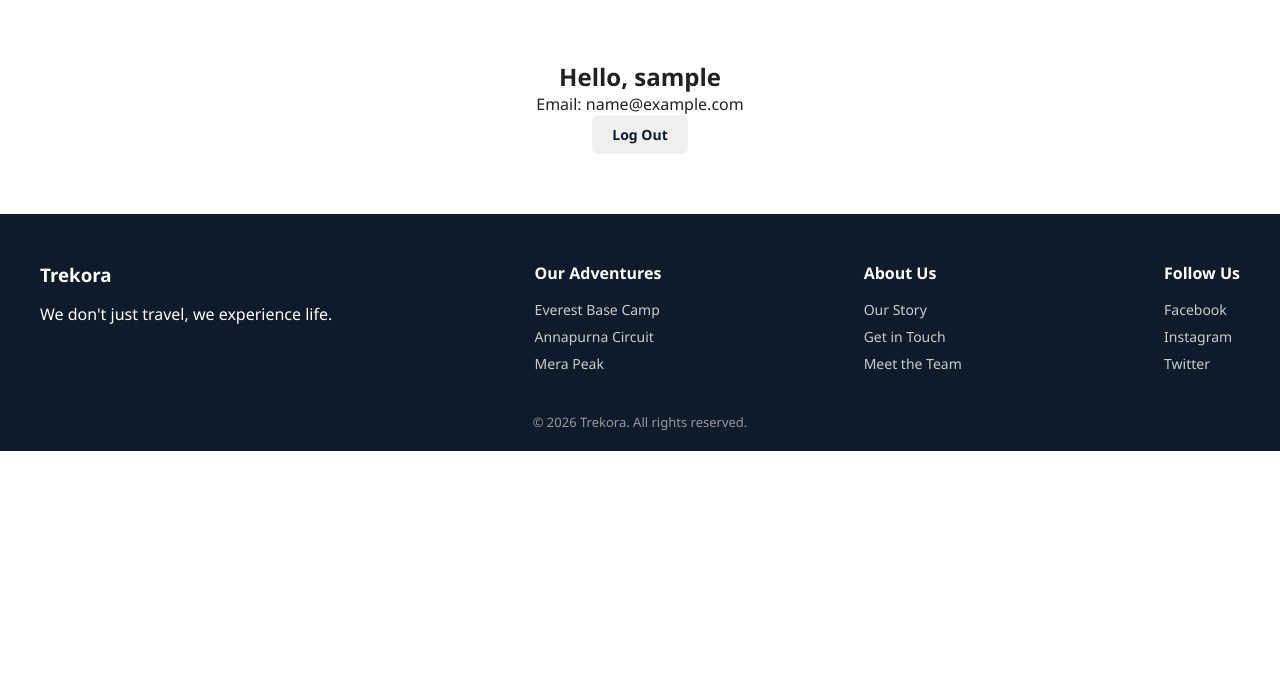
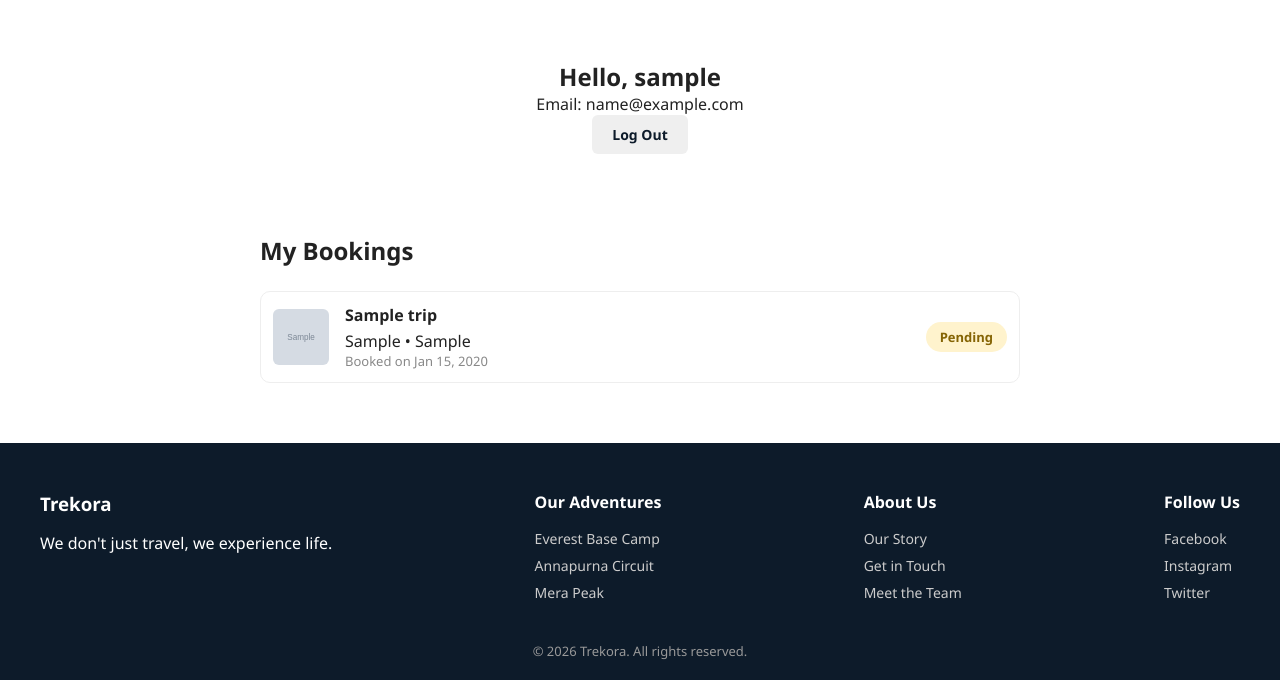
Before and after one commit to sampada596/trekora, a Django app: page /accounts/profile/ in a window 1280 px wide. Shown: the part 69-752 px from the top of the page. Run offline with Django 5.2, Linux system fonts and the light colour scheme; a user stored in the database is signed in; tables that the repository leaves empty hold one stand-in row (values such as "Sample post"); grey boxes marked "Sample" are stand-in pictures.

Commit message:
Show booking history on profile page

```diff
--- a/accounts/templates/accounts/profile.html
+++ b/accounts/templates/accounts/profile.html
@@ -9,4 +9,26 @@
         <button type="submit" class="btn-outline-dark">Log Out</button>
     </form>
 </section>
+
+<section class="my-bookings">
+    <h2>My Bookings</h2>
+
+    {% if bookings %}
+    <div class="bookings-list">
+        {% for booking in bookings %}
+        <div class="booking-card">
+            <img src="{{ booking.trip.cover_image.url }}" alt="{{ booking.trip.title }}">
+            <div class="booking-info">
+                <h3>{{ booking.trip.title }}</h3>
+                <p>{{ booking.trip.region }} &bull; {{ booking.trip.duration }}</p>
+                <p class="booking-date">Booked on {{ booking.created_at|date:"M d, Y" }}</p>
+            </div>
+            <span class="booking-status status-{{ booking.status }}">{{ booking.get_status_display }}</span>
+        </div>
+        {% endfor %}
+    </div>
+    {% else %}
+    <p>You haven't booked any trips yet. <a href="{% url 'trip_list' %}">Browse adventures</a></p>
+    {% endif %}
+</section>
 {% endblock %}
--- a/accounts/views.py
+++ b/accounts/views.py
@@ -17,4 +17,8 @@ def signup_view(request):
 
 @login_required
 def profile_view(request):
-    return render(request, 'accounts/profile.html')
+    bookings = request.user.bookings.all().order_by('-created_at')
+    context = {
+        'bookings': bookings,
+    }
+    return render(request, 'accounts/profile.html', context)
--- a/static/css/style.css
+++ b/static/css/style.css
@@ -386,3 +386,75 @@ a.trip-card {
     font-family: inherit;
     font-size: 14px;
 }
+
+/* My Bookings */
+.my-bookings {
+    max-width: 800px;
+    margin: 0 auto;
+    padding: 20px 20px 60px;
+}
+
+.my-bookings h2 {
+    margin-bottom: 24px;
+    font-size: 24px;
+}
+
+.bookings-list {
+    display: flex;
+    flex-direction: column;
+    gap: 16px;
+}
+
+.booking-card {
+    display: flex;
+    align-items: center;
+    gap: 16px;
+    border: 1px solid #eee;
+    border-radius: 10px;
+    padding: 12px;
+}
+
+.booking-card img {
+    width: 56px;
+    height: 56px;
+    object-fit: cover;
+    border-radius: 6px;
+    flex-shrink: 0;
+}
+
+.booking-info {
+    flex: 1;
+}
+
+.booking-info h3 {
+    font-size: 16px;
+    margin-bottom: 4px;
+}
+
+.booking-date {
+    color: #888;
+    font-size: 13px;
+}
+
+.booking-status {
+    padding: 6px 14px;
+    border-radius: 20px;
+    font-size: 13px;
+    font-weight: 600;
+    text-transform: capitalize;
+}
+
+.status-paid {
+    background: #d4edda;
+    color: #155724;
+}
+
+.status-pending {
+    background: #fff3cd;
+    color: #856404;
+}
+
+.status-cancelled {
+    background: #f8d7da;
+    color: #721c24;
+}
```
